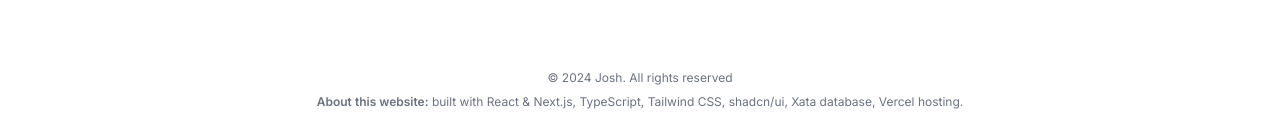
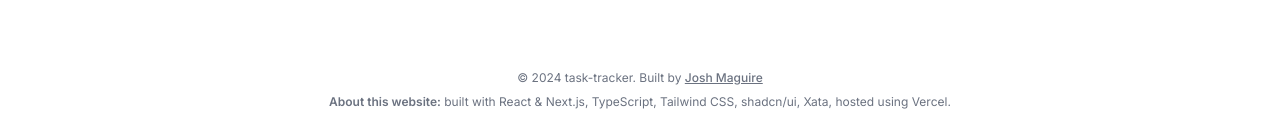
Before and after one commit to jmaguire93/task-tracker, a Next.js app: page / in a window 1280 px wide. Shown: the part 658-797 px from the top of the page. Built offline with nearby package versions, Linux system fonts and the light colour scheme; no server answers.

Commit message:
updated the footer

```diff
--- a/app/components/footer.tsx
+++ b/app/components/footer.tsx
@@ -4,12 +4,13 @@ export default function Footer() {
   return (
     <footer className='mb-8 px-4 text-center text-gray-500'>
       <small className='mb-2 block text-xs'>
-        &copy; 2024 Josh. All rights reserved
+        &copy; 2024 task-tracker. Built by{' '}
+        <span className='underline font-medium'>Josh Maguire</span>
       </small>
       <p className='text-xs'>
         <span className='font-semibold'>About this website:</span> built with
-        React & Next.js, TypeScript, Tailwind CSS, shadcn/ui, Xata database,
-        Vercel hosting.
+        React & Next.js, TypeScript, Tailwind CSS, shadcn/ui, Xata, hosted using
+        Vercel.
       </p>
     </footer>
   )
```
